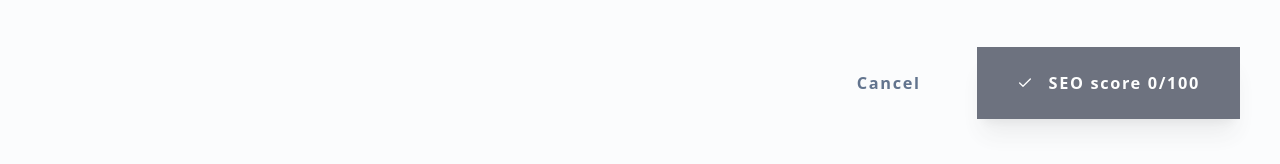
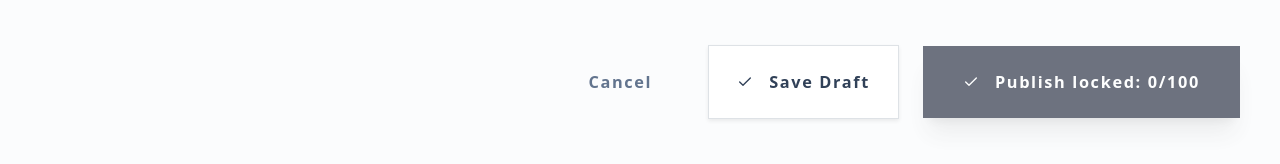
Before and after one commit to Payunch/Dholera-frontend, a Next.js app: page /admin/blogs in a window 1280 px wide. Both pictures are taken after a click on the button "New App Only Blog". Shown: the part 633-797 px from the top of the page. Built offline with nearby package versions, Linux system fonts and the light colour scheme; no server answers.

Commit message:
feat: add UpdatesManagement component for administrative article and blog post control

```diff
--- a/src/features/admin/components/UpdatesManagement.js
+++ b/src/features/admin/components/UpdatesManagement.js
@@ -158,10 +158,11 @@ export function UpdatesManagement() {
  }
  };
 
- const handleSubmit = async (e) => {
- e.preventDefault();
+ const handleSubmit = async (e, { saveAsDraft = false } = {}) => {
+ e?.preventDefault();
  if (isSubmitting) return;
- if (published && seoReview.score < 90) {
+ const publishNow = saveAsDraft ? false : published;
+ if (publishNow && seoReview.score < 90) {
    alert(`This post is ${seoReview.score}/100. Publishing is locked until its SEO score reaches 90.`);
    return;
  }
@@ -172,7 +173,7 @@ export function UpdatesManagement() {
  formData.append("title", title);
  formData.append("content", content);
  formData.append("category", category);
- formData.append("published", String(published));
+ formData.append("published", String(publishNow));
  formData.append("isApproved", String(isApproved));
  formData.append("isExclusive", String(isExclusive));
  formData.append("publishedAt", new Date(publishedAt).toISOString());
@@ -602,21 +603,29 @@ export function UpdatesManagement() {
  Cancel
  </button>
  <button
- onClick={handleSubmit}
- disabled={isSubmitting || (published && seoReview.score < 90)}
- className="flex items-center justify-center gap-3 rounded-2xl bg-slate-900 dark:bg-white px-10 py-4 text-xs font-black uppercase tracking-widest text-white dark:text-slate-900 shadow-xl transition-all hover:bg-orange-600 dark:hover:bg-orange-500 hover:text-white dark:hover:text-white disabled:opacity-60"
+ type="button"
+ onClick={() => handleSubmit(null, { saveAsDraft: true })}
+ disabled={isSubmitting}
+ className="flex items-center justify-center gap-3 rounded-2xl border border-slate-300 bg-white px-7 py-4 text-xs font-black uppercase tracking-widest text-slate-700 shadow-sm transition-all hover:border-indigo-300 hover:bg-indigo-50 hover:text-indigo-700 dark:border-slate-700 dark:bg-slate-800 dark:text-white dark:hover:bg-slate-700 disabled:opacity-60"
  >
  {isSubmitting ? (
  <>
  <Loader2 className="h-4 w-4 animate-spin" />
- Synchronizing...
+ Saving...
  </>
  ) : (
  <>
  <Check className="h-4 w-4" />
- {published && seoReview.score < 90 ? `SEO score ${seoReview.score}/100` : "Save Update"}
+ Save Draft
  </>
  )}
+ </button>
+ <button
+ type="submit"
+ disabled={isSubmitting || !published || seoReview.score < 90}
+ className="flex items-center justify-center gap-3 rounded-2xl bg-slate-900 dark:bg-white px-10 py-4 text-xs font-black uppercase tracking-widest text-white dark:text-slate-900 shadow-xl transition-all hover:bg-orange-600 dark:hover:bg-orange-500 hover:text-white dark:hover:text-white disabled:cursor-not-allowed disabled:opacity-60"
+ >
+ {isSubmitting ? <><Loader2 className="h-4 w-4 animate-spin" /> Saving...</> : <><Check className="h-4 w-4" />{seoReview.score < 90 ? `Publish locked: ${seoReview.score}/100` : "Publish update"}</>}
  </button>
  </div>
  </div>
```
